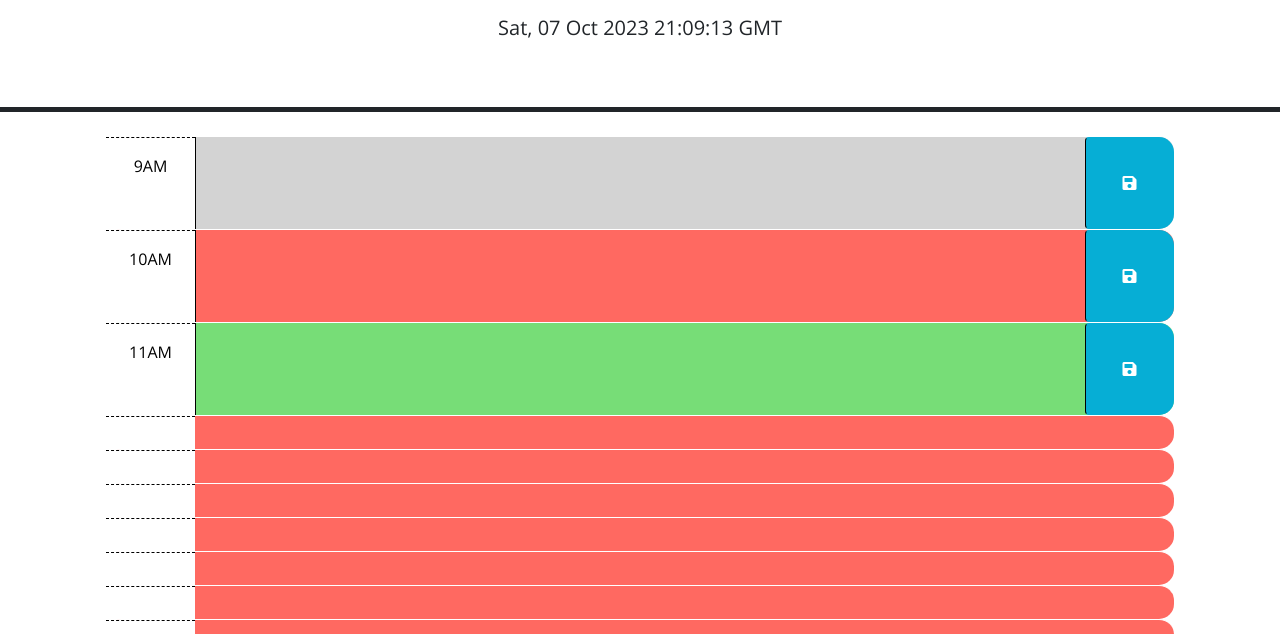
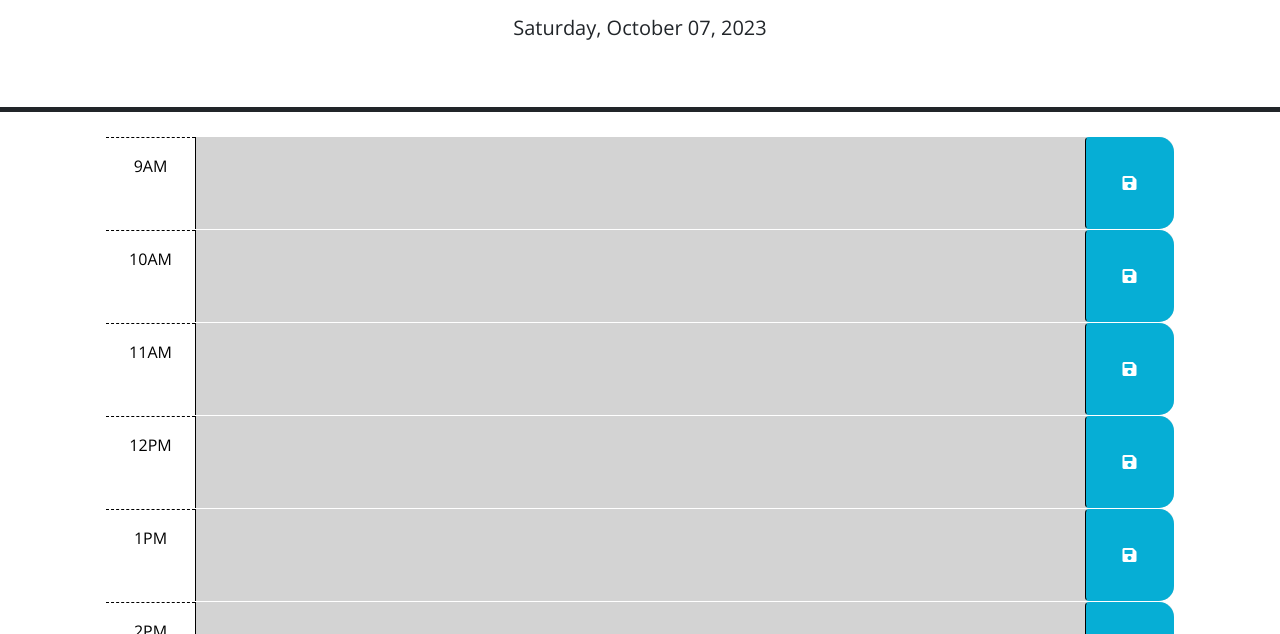
Before and after one commit to Estevan-Gonzales/module-5-challenge-work-day-scheduler, a plain HTML site: page index.html in a window 1280 px wide. Shown: the part 166-800 px from the top of the page. Drawn offline with nearby package versions, Linux system fonts and the light colour scheme.

Commit message:
fixed time blocks

```diff
--- a/assets/js/script.js
+++ b/assets/js/script.js
@@ -1,13 +1,28 @@
-//Set current date
-//var today = dayjs().format("dddd, MMMM DD, YYYY");
-var today = dayjs();
+
+var today = dayjs().format("dddd, MMMM DD, YYYY")
 var now = dayjs().format("HH:mm:ss");
-timeRelative = []
-hours = '00,01,02,03,04,05,06,07,08,09,10,11,12,13,14,15,16,17,18,19,20,21,22,23'.split(',');
+console.log(now);
+console.log(today);
+var currentTimeEl = document.getElementById('currentDay');
+currentTimeEl.textContent = today;
+
+var timeRelative = []
+var hours = '00,01,02,03,04,05,06,07,08,09,10,11,12,13,14,15,16,17,18,19,20,21,22,23'.split(',');
+
+var hoursForLabel = [];
+hoursForLabel.push("12AM");
+for (i=1; i<12; i++) {
+  hoursForLabel.push(i + "AM");
+}
+hoursForLabel.push("12PM");
+for (i=1; i<13; i++) {
+  hoursForLabel.push(i + "PM");
+}
+
 for (var i = 0; i < hours.length; i++) {
   hourToAdd = hours[i] + ":00:00";
   if (dayjs().format("HH:00:00") == hourToAdd) {
-    timeRelative.push("now");
+    timeRelative.push("present");
   } else if (hourToAdd < now) {
     timeRelative.push("past");
   } else {
@@ -17,29 +32,52 @@ for (var i = 0; i < hours.length; i++) {
 
 var mainViewEl = document.getElementById("main-view");
 
+for (i = 9; i < 18; i++) {
+  var relativeEl = document.createElement('div');
+  var relativeElInnerDiv = document.createElement('div');
+  var relativeElTextArea = document.createElement('textarea');
+  var relativeElButton = document.createElement('button');
+  var relativeElInnerI = document.createElement('i');
 
+  if (timeRelative[i] == "past") {
+    relativeEl.setAttribute('class', 'row time-block past');
+  } else if(timeRelative[i] == "present") {
+    relativeEl.setAttribute('class', 'row time-block present');
+  } else {
+    relativeEl.setAttribute('class', 'row time-block future');
+  }
 
-for (i = 0; i < timeRelative.length; i++) {
-  if (timeRelative[i] == "past") {
-    var pastEl = document.createElement('div');
-    var pastElInnerDiv = document.createElement('div');
-    pastEl.setAttribute('class', 'row time-block present');
-    pastElInnerDiv.setAttribute('class', "col-2 col-md-1 hour text-center py-3");
+  relativeEl.setAttribute('id', 'time-block-' + i)
+  relativeElInnerDiv.setAttribute('class', "col-2 col-md-1 hour text-center py-3");
+  relativeElInnerDiv.textContent = hoursForLabel[i]
+  relativeElTextArea.setAttribute('class', "col-8 col-md-10 description");
+  relativeElTextArea.setAttribute('rows', '3');
+  relativeElButton.setAttribute('class', "btn saveBtn col-2 col-md-1");
+  relativeElButton.setAttribute('id', 'time-button-' + i)
+  relativeElButton.setAttribute('aria-label', 'save');
+  relativeElInnerI.setAttribute('class', 'fas fa-save');
+  relativeElInnerI.setAttribute('area-hidden', "true");
 
-    pastEl.append(pastElInnerDiv);
+  relativeEl.append(relativeElInnerDiv);
+  mainViewEl.append(relativeEl);
+  relativeEl.append(relativeElInnerDiv);
+  relativeEl.append(relativeElTextArea);
+  relativeEl.append(relativeElButton);
+  relativeElButton.append(relativeElInnerI);
 
-    mainViewEl.append(pastEl);
-  }
+  relativeElButton.addEventListener('click', saveEvent);
+
+}
+
+function saveEvent(event) {
+  console.log(event.srcElement.parentElement.id.split('-')[2]);
+  var parentElNumber = event.srcElement.parentElement.id.split('-')[2];
+  var textArea = document.getElementById('time-button-' + parentElNumber);
+  console.log()
+  console.log(textArea.value);
 }
 
 
-
-
-
-console.log(now);
-console.log(today);
-var currentTimeEl = document.getElementById('currentDay');
-currentTimeEl.textContent = today;
 
 
 // Wrap all code that interacts with the DOM in a call to jQuery to ensure that
--- a/index.html
+++ b/index.html
@@ -40,31 +40,6 @@
         -->
 
       <!-- Example of a past time block. The "past" class adds a gray background color. -->
-      <div id="hour-9" class="row time-block past">
-        <div class="col-2 col-md-1 hour text-center py-3">9AM</div>
-        <textarea class="col-8 col-md-10 description" rows="3"> </textarea>
-        <button class="btn saveBtn col-2 col-md-1" aria-label="save">
-          <i class="fas fa-save" aria-hidden="true"></i>
-        </button>
-      </div>
-
-      <!-- Example of a a present time block. The "present" class adds a red background color. -->
-      <div id="hour-10" class="row time-block present">
-        <div class="col-2 col-md-1 hour text-center py-3">10AM</div>
-        <textarea class="col-8 col-md-10 description" rows="3"> </textarea>
-        <button class="btn saveBtn col-2 col-md-1" aria-label="save">
-          <i class="fas fa-save" aria-hidden="true"></i>
-        </button>
-      </div>
-
-      <!-- Example of a future time block. The "future" class adds a green background color. -->
-      <div id="hour-11" class="row time-block future">
-        <div class="col-2 col-md-1 hour text-center py-3">11AM</div>
-        <textarea class="col-8 col-md-10 description" rows="3"> </textarea>
-        <button class="btn saveBtn col-2 col-md-1" aria-label="save">
-          <i class="fas fa-save" aria-hidden="true"></i>
-        </button>
-      </div>
 
     <script src="https://code.jquery.com/jquery-3.4.1.min.js"></script>
     <script
```
